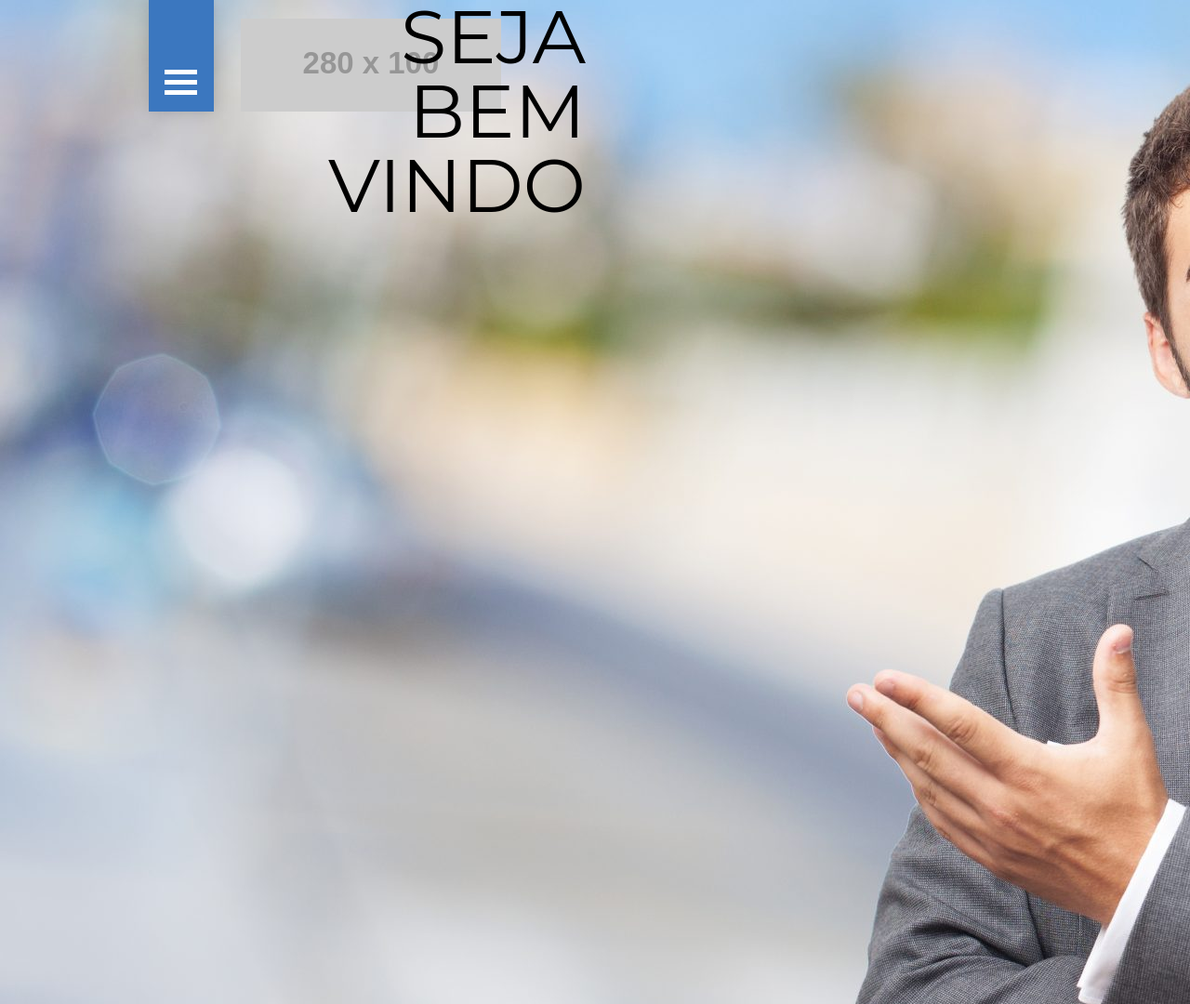
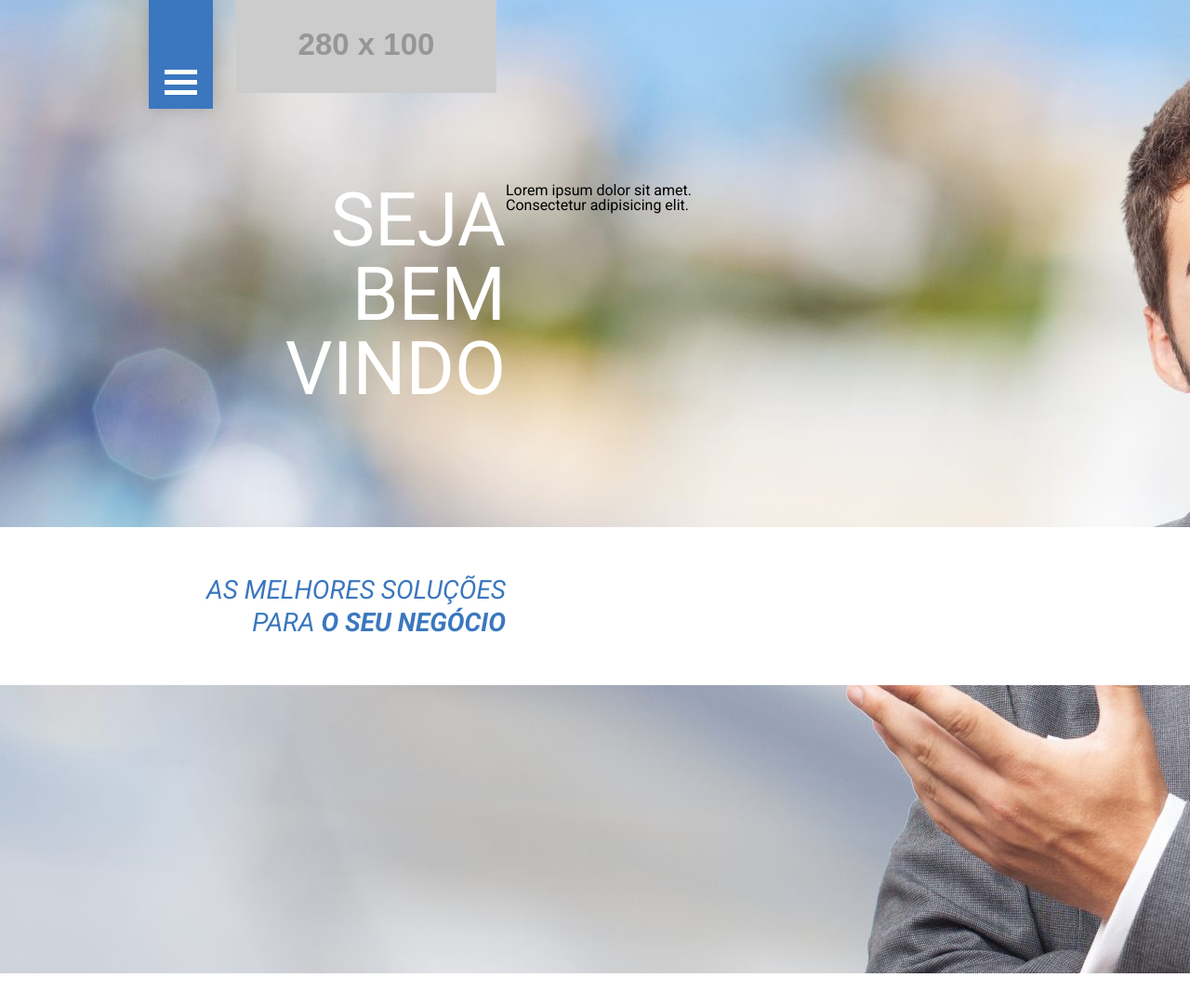
Before and after one commit to BetoCorreaJr/outtax, a plain HTML site: page index.html in a window 1280 px wide. Shown: the whole page at 93% size. After the commit the page ends 1047 px from the top, so only its background shows below. Drawn offline with Linux system fonts and the light colour scheme; placeholder pictures from the web are drawn by us.

Commit message:
Roboto font, flex grid

```diff
--- a/index.html
+++ b/index.html
@@ -5,7 +5,7 @@
     <meta charset="UTF-8">
     <meta name="viewport" content="width=device-width, initial-scale=1.0">
     <meta http-equiv="X-UA-Compatible" content="ie=edge">
-    <link rel="stylesheet" href="/css/style.css">
+    <link rel="stylesheet" href="css/style.css">
     <title>Outtax</title>
 </head>
 
@@ -26,11 +26,26 @@
     </header>
     <div class="hero">
         <div class="container">
-            <div class="grid">
-                <h1>Seja <br> bem <br> vindo</h1>
+            <div class="row">
+                <div class="col1-3">
+                    <h1 style="color: #ffffff;">Seja<br>bem<br>vindo</h1>
+                </div>
+                <div class="col2-3">
+                    <p>Lorem ipsum dolor sit amet.
+                        <br>Consectetur adipisicing elit.</p>
+                </div>
             </div>
         </div>
     </div>
+    <section class="wellcome">
+        <div class="container">
+            <div class="row">
+                <div class="col1-3">
+                    <h3>As melhores soluções para <span style="font-weight: 600;">o seu negócio</span></h3>
+                </div>
+            </div>
+        </div>
+    </section>
     <footer></footer>
 </body>
 
--- a/sass/_reset.scss
+++ b/sass/_reset.scss
@@ -133,7 +133,3 @@ table {
     border-collapse: collapse;
     border-spacing: 0;
 }
-.container {
-    max-width: 960px;
-    margin: auto;
-}
--- a/sass/_typography.scss
+++ b/sass/_typography.scss
@@ -1,8 +1,17 @@
-@import url('https://fonts.googleapis.com/css?family=Montserrat');
-$montserrat: 'Montserrat', sans-serif;
+@import url('https://fonts.googleapis.com/css?family=Roboto:400,400i,500,500i,700,700i');
+$roboto: 'Roboto', sans-serif;
 body {
-    font-family: $montserrat;
+    font-family: $roboto;
 }
 h1 {
     font-size: 80px;
 }
+h3 {
+    font-size: 28px;
+    line-height: 35px;
+    text-transform: uppercase;
+    font-style: italic;
+    text-align: right;
+    font-weight: 300;
+    color: $blue;
+}
--- a/sass/modules/_header.scss
+++ b/sass/modules/_header.scss
@@ -1,8 +1,6 @@
 .menuflag {
     display: inline-block;
     cursor: pointer;
-    width: 70px;
-    height: 120px;
     background: $blue;
     -webkit-box-shadow: 0 0 15px 0 rgba(0,0,0,0.15);
     -moz-box-shadow: 0 0 15px 0 rgba(0,0,0,0.15);
@@ -19,12 +17,12 @@
             margin-top: 75px;
         }
         .line:last-child {
-            margin-bottom: 0;
+            margin-bottom: 15px;
         }
     }
 }
 .logo {
     display: inline-block;
+    color: black;
     margin-left: 25px;
-    color: black;
 }
--- a/sass/modules/_home.scss
+++ b/sass/modules/_home.scss
@@ -1,15 +1,17 @@
 .hero {
+    margin-top: -123px;
+    padding-top: 153px;
     width: 100%;
-    height: 1080px;
-    margin-top: -123px;
+    height: 900px;
     background-image: url("../img/heroimage.jpg");
-    .grid {
-        display: grid;
-        grid-template-columns: repeat(2, 1fr);
-        grid-gap: 20px;
-    }
-    h1 {
+    h1,
+    h2,
+    h3 {
         text-align: right;
         text-transform: uppercase;
     }
 }
+.wellcome {
+    background-color: #ffffff;
+    margin-top: -480px;
+}
--- a/sass/style.scss
+++ b/sass/style.scss
@@ -2,3 +2,25 @@
 @import "_variables.scss";
 @import "_modules.scss";
 @import "_typography.scss";
+.container {
+    width: 960px;
+    margin: 0 auto;
+    display: -webkit-box;
+    display: -moz-box;
+    display: -ms-flexbox;
+    display: -webkit-flex;
+    display: flex;
+    -webkit-flex-flow: row wrap;
+    justify-content: flex-start;
+    .row {
+        width: 100%;
+        padding: 50px 0;
+        display: flex;
+        .col1-3 {
+            width: 40%;
+        }
+        .col2-3 {
+            width: 60%;
+        }
+    }
+}
```
Also changed, not shown: css/style.css, 2 other files.
